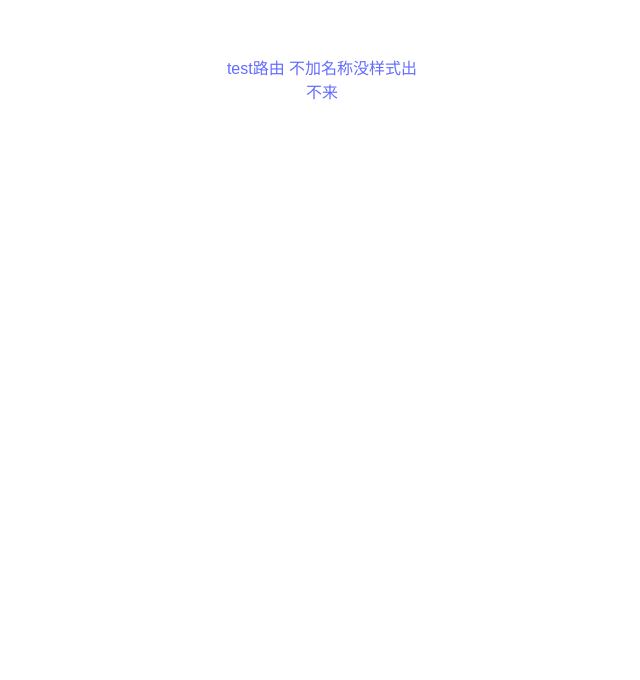
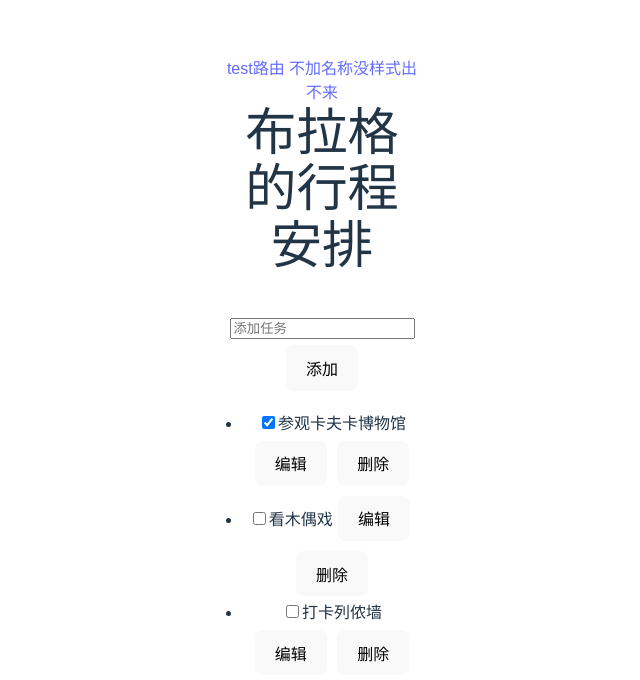
Before and after one commit to EthanShen10086/react-learning, a React (Vite) app: page /base-reducer in a window 1280 px wide. Before the commit this address had no page. Shown: the part 243-923 px from the top of the page, without its empty margins (318-958 px from the left). Before the commit the page ends 800 px from the top, so only its background shows below. Built offline with nearby package versions, Linux system fonts and the light colour scheme.

Commit message:
feat: add base reducer usage

```diff
--- a/src/App.jsx
+++ b/src/App.jsx
@@ -17,6 +17,7 @@
 import MailClient from './components/mail-client/MailClient';
 import CheckboxGroup from './components/checkbox-group/CheckboxGroup';
 import FilterableList from './components/search-toolbar/SearchToolbar';
+import TaskApp from './components/base-reducer/BaseReducer';
 import { BrowserRouter, Link, Route, Routes } from 'react-router-dom';
 
 function App() {
@@ -49,6 +50,7 @@
 						<Route path="/highlight-letter" Component={MailClient}></Route>
 						<Route path="/checkbox-group" Component={CheckboxGroup}></Route>
 						<Route path="/search-toolbar" Component={FilterableList}></Route>
+						<Route path="/base-reducer" Component={TaskApp}></Route>
 					</Routes>
 				</BrowserRouter>
 			</section>
--- /dev/null
+++ b/src/components/base-reducer/AddTask.jsx
@@ -0,0 +1,21 @@
+import { useState } from 'react';
+
+export default function AddTask({onAddTask}) {
+  const [text, setText] = useState('');
+  return (
+    <>
+      <input
+        placeholder="添加任务"
+        value={text}
+        onChange={(e) => setText(e.target.value)}
+      />
+      <button
+        onClick={() => {
+          setText('');
+          onAddTask(text);
+        }}>
+        添加
+      </button>
+    </>
+  );
+}
--- /dev/null
+++ b/src/components/base-reducer/BaseReducer.jsx
@@ -0,0 +1,78 @@
+import { useReducer } from 'react';
+import AddTask from './AddTask.jsx';
+import TaskList from './TaskList.jsx';
+
+export default function TaskApp() {
+  const [tasks, dispatch] = useReducer(tasksReducer, initialTasks);
+
+  function handleAddTask(text) {
+    dispatch({
+      type: 'added',
+      id: nextId++,
+      text: text,
+    });
+  }
+
+  function handleChangeTask(task) {
+    dispatch({
+      type: 'changed',
+      task: task,
+    });
+  }
+
+  function handleDeleteTask(taskId) {
+    dispatch({
+      type: 'deleted',
+      id: taskId,
+    });
+  }
+
+  return (
+    <>
+      <h1>布拉格的行程安排</h1>
+      <AddTask onAddTask={handleAddTask} />
+      <TaskList
+        tasks={tasks}
+        onChangeTask={handleChangeTask}
+        onDeleteTask={handleDeleteTask}
+      />
+    </>
+  );
+}
+
+function tasksReducer(tasks, action) {
+  switch (action.type) {
+    case 'added': {
+      return [
+        ...tasks,
+        {
+          id: action.id,
+          text: action.text,
+          done: false,
+        },
+      ];
+    }
+    case 'changed': {
+      return tasks.map((t) => {
+        if (t.id === action.task.id) {
+          return action.task;
+        } else {
+          return t;
+        }
+      });
+    }
+    case 'deleted': {
+      return tasks.filter((t) => t.id !== action.id);
+    }
+    default: {
+      throw Error('未知 action: ' + action.type);
+    }
+  }
+}
+
+let nextId = 3;
+const initialTasks = [
+  {id: 0, text: '参观卡夫卡博物馆', done: true},
+  {id: 1, text: '看木偶戏', done: false},
+  {id: 2, text: '打卡列侬墙', done: false}
+];
--- /dev/null
+++ b/src/components/base-reducer/TaskList.jsx
@@ -0,0 +1,57 @@
+import { useState } from 'react';
+
+export default function TaskList({ tasks, onChangeTask, onDeleteTask }) {
+	return (
+		<ul>
+			{tasks.map((task) => (
+				<li key={task.id}>
+					<Task task={task} onChange={onChangeTask} onDelete={onDeleteTask} />
+				</li>
+			))}
+		</ul>
+	);
+}
+
+function Task({ task, onChange, onDelete }) {
+	const [isEditing, setIsEditing] = useState(false);
+	let taskContent;
+	if (isEditing) {
+		taskContent = (
+			<>
+				<input
+					value={task.text}
+					onChange={(e) => {
+						onChange({
+							...task,
+							text: e.target.value,
+						});
+					}}
+				/>
+				<button onClick={() => setIsEditing(false)}>保存</button>
+			</>
+		);
+	} else {
+		taskContent = (
+			<>
+				{task.text}
+				<button onClick={() => setIsEditing(true)}>编辑</button>
+			</>
+		);
+	}
+	return (
+		<label>
+			<input
+				type="checkbox"
+				checked={task.done}
+				onChange={(e) => {
+					onChange({
+						...task,
+						done: e.target.checked,
+					});
+				}}
+			/>
+			{taskContent}
+			<button onClick={() => onDelete(task.id)}>删除</button>
+		</label>
+	);
+}
```
